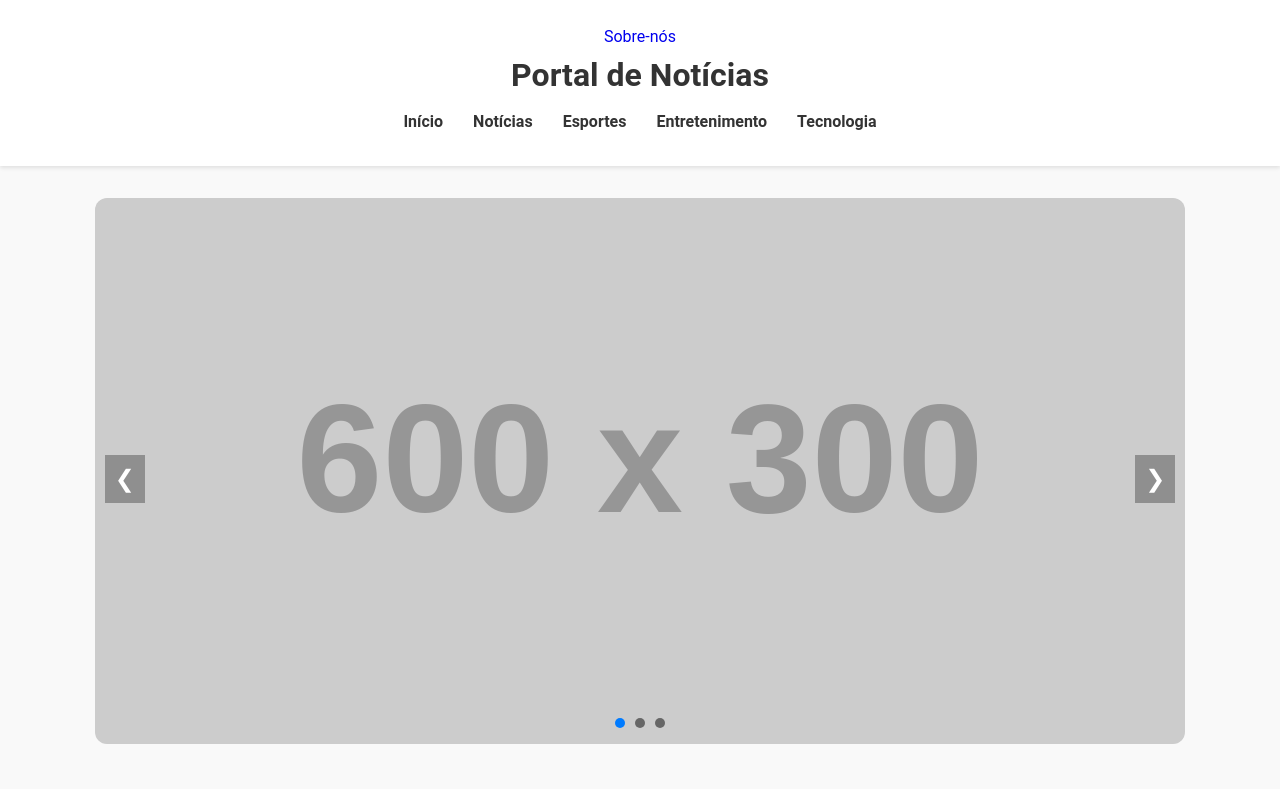
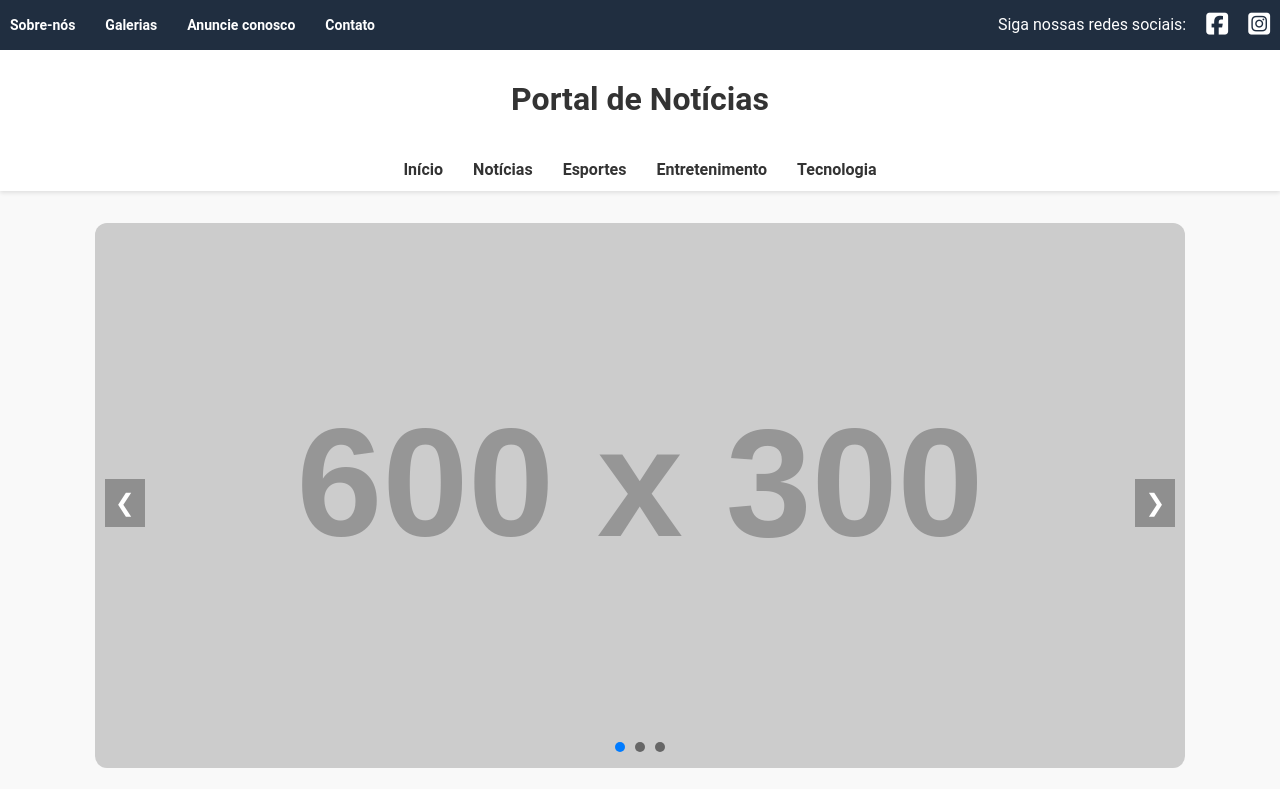
Before and after one commit to Andre-Rodrigues-Dev-Web/layout-portal-noticias-2024, a plain HTML site: page front-end/index.html in a window 1280 px wide. Shown: the top 789 px of the page. Drawn offline with Linux system fonts and the light colour scheme; placeholder pictures from the web are drawn by us.

Commit message:
fix: ajustes de layout

```diff
--- a/front-end/assets/css/theme.css
+++ b/front-end/assets/css/theme.css
@@ -28,6 +28,9 @@
     color: var(--text-color);
     line-height: 1.6;
   }
+  li{
+    list-style-type: none;
+  }
   audio,
   img,
   iframe,
@@ -43,12 +46,47 @@ header {
   background-color: #fff;
   box-shadow: var(--box-shadow);
   color: #333;
-  padding: 1.5em 0;
   position: sticky;
   text-align: center;
   top: 0;
   z-index: 1000;
+  .top-links{
+    background-color: #202E40;
+    display: flex;
+    align-items: center;
+    justify-content: space-between;
+    padding: 5px 10px;
+    .about, .social-links{
+      display: flex;
+      li{
+        display: flex;
+        align-items: center;
+        color: #fff;
+        a{
+          color: #fff;
+          font-weight: 600;
+        }
+      }
+    }
+    .social-links{
+      gap: 20px;
+      li{
+        a{
+          font-size: 25px;
+        }
+      }
+    }
+    .about{
+      gap: 30px;
+      li{
+        a{
+          font-size: 14px;
+        }
+      }
+    }
+  }
   .logo {
+    padding: 1.5em 0;
     h1 {
       margin: 0;
       font-size: 2em;
--- a/front-end/index.html
+++ b/front-end/index.html
@@ -4,15 +4,39 @@
     <meta charset="UTF-8" />
     <meta name="viewport" content="width=device-width, initial-scale=1.0" />
     <title>Portal de Notícias</title>
+    <!--css-->
     <link rel="stylesheet" href="assets/css/theme.css" />
+    <!--links-->
+    <link rel="stylesheet" href="https://cdnjs.cloudflare.com/ajax/libs/font-awesome/6.5.2/css/all.min.css" integrity="sha512-SnH5WK+bZxgPHs44uWIX+LLJAJ9/2PkPKZ5QiAj6Ta86w+fsb2TkcmfRyVX3pBnMFcV7oQPJkl9QevSCWr3W6A==" crossorigin="anonymous" referrerpolicy="no-referrer" />
+    <link rel="stylesheet" href="https://cdnjs.cloudflare.com/ajax/libs/font-awesome/6.5.2/css/brands.min.css" integrity="sha512-DJLNx+VLY4aEiEQFjiawXaiceujj5GA7lIY8CHCIGQCBPfsEG0nGz1edb4Jvw1LR7q031zS5PpPqFuPA8ihlRA==" crossorigin="anonymous" referrerpolicy="no-referrer" />
   </head>
   <body>
     <header>
       <nav class="top-links">
         <ul class="about">
-            <li>
-                <a href="http://">Sobre-nós</a>
-            </li>
+          <li>
+            <a href="http://">Sobre-nós</a>
+          </li>
+          <li>
+            <a href="http://">Galerias</a>
+          </li>
+          <li>
+            <a href="http://">Anuncie conosco</a>
+          </li>
+          <li><a href="">Contato</a></li>
+        </ul>
+        <ul class="social-links">
+          <li>Siga nossas redes sociais:</li>
+          <li>
+            <a href="http://">
+              <i class="fa-brands fa-square-facebook"></i>
+            </a>
+          </li>
+          <li>
+            <a href="http://">
+              <i class="fa-brands fa-square-instagram"></i>
+            </a>
+          </li>
         </ul>
       </nav>
       <div class="logo">
```
